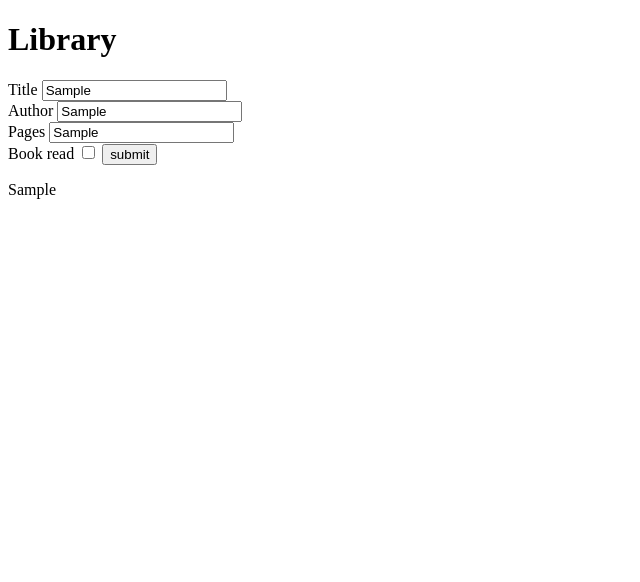
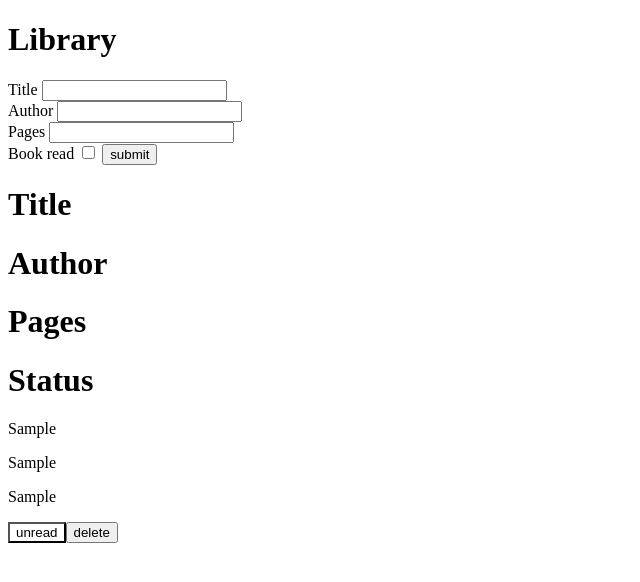
Before and after one commit to Joel-Nwamba/Library, a plain HTML site: page index.html in a window 1280 px wide. Both pictures are taken after typing "Sample", "Sample", "Sample" into the empty fields and a click on the button "submit". Shown: the whole page, without its empty margins (0-640 px from the left). Drawn offline with Linux system fonts and the light colour scheme.

Commit message:
update read button

```diff
--- a/index.html
+++ b/index.html
@@ -31,6 +31,12 @@
         <button id="submit">submit</button>
         </form>
         <div id="book-container">
+            <div class="div-one">
+                <h1>Title</h1>
+                <h1>Author</h1>
+                <h1>Pages</h1>
+                <h1>Status</h1>
+            </div>
 
         </div>
     </div>
--- a/js/index.js
+++ b/js/index.js
@@ -1,34 +1,64 @@
 let libraryBook = [];
-const form = document.getElementById("form-container")
+const form = document.getElementById("form-container");
 
 class Book {
-    constructor(title, author, pages) {
+    constructor(title, author, pages, read) {
         this.title = title,
         this.author = author,
-        this.pages = pages
+        this.pages = pages,
+        this.read = read
     }
+
 }
 
 
-// display library book
-// myLibrary[myLibrary.length - 1].title
 function displayBook() {
     const bookContainer = document.getElementById("book-container");
+    const bookInformation = document.createElement("div");
+    bookInformation.classList.add("book-information");
+    bookContainer.appendChild(bookInformation);
     // Title of book
     const titleOfBook = document.createElement("p");
     titleOfBook.textContent = libraryBook[libraryBook.length -1].title;
     titleOfBook.classList.add("title-of-book")
-    bookContainer.appendChild(titleOfBook);
+    bookInformation.appendChild(titleOfBook);
     // Author
     const authorOfBook = document.createElement("p");
-    authorOfBook.textContent = libraryBook[libraryBook.lenght -1].author;
+    authorOfBook.textContent = libraryBook[libraryBook.length -1].author;
     authorOfBook.classList.add("author-of-book");
-    bookContainer.appendChild(authorOfBook);
+    bookInformation.appendChild(authorOfBook);
     // Pages
     const numberOfPages = document.createElement("p");
     numberOfPages.textContent = libraryBook[libraryBook.length -1].pages;
     numberOfPages.classList.add("number-of-pages");
-    bookContainer.appendChild(numberOfPages);
+    bookInformation.appendChild(numberOfPages);
+    // Read button
+    const readButton = document.createElement("button");
+    readButton.classList.add("read-btn");
+    readButton.textContent = "read"
+    bookInformation.appendChild(readButton);
+    // if condition of red or unread book
+        if(libraryBook[libraryBook.length -1].read === true) {
+            readButton.textContent = "read";
+            readButton.style.backgroundColor = "green";
+        } else if(libraryBook[libraryBook.length -1].read === false) {
+            readButton.textContent = "unread";
+            readButton.style.backgroundColor = "white";
+        }
+        // Event listener
+        readButton.addEventListener("click", function() {
+            console.log("click me!")
+        })
+    // create delete button
+    const deleteButton = document.createElement("button");
+    deleteButton.classList.add("delete-btn");
+    // create text to appear on button
+    const text = document.createTextNode("delete");
+    deleteButton.appendChild(text);
+    bookInformation.appendChild(deleteButton);
+    deleteButton.addEventListener("click", function() {
+        bookContainer.removeChild(bookInformation);
+    })
 
     }
 
@@ -37,25 +67,16 @@ function addBookToLibrary() {
     // Add coresponding values for uses input
     const titleBook = document.getElementById("title").value;
     const authorBook = document.getElementById("author").value;
+    // console.log(authorBook)
     const pageNumber = document.getElementById("pages").value;
+    const bookRead = document.getElementById("book-read").checked
     // The users input value
-    const newBook = new Book(titleBook, authorBook, pageNumber);
+    const newBook = new Book(titleBook, authorBook, pageNumber, bookRead);
     // Push the user input to the libraryBook
     libraryBook.push(newBook);
     console.log(libraryBook);
-
-
 }
 
-
-// function clearInput() {
-//     const titleBook = document.getElementById("title");
-//     const authorBook = document.getElementById("author");
-//     const pageNumber = document.getElementById("pages");
-//     titleBook.value = "";
-//     authorBook.value = "";
-//     pageNumber.value = "";
-// }
 
 form.addEventListener("submit", function(e) {
     e.preventDefault();
```
